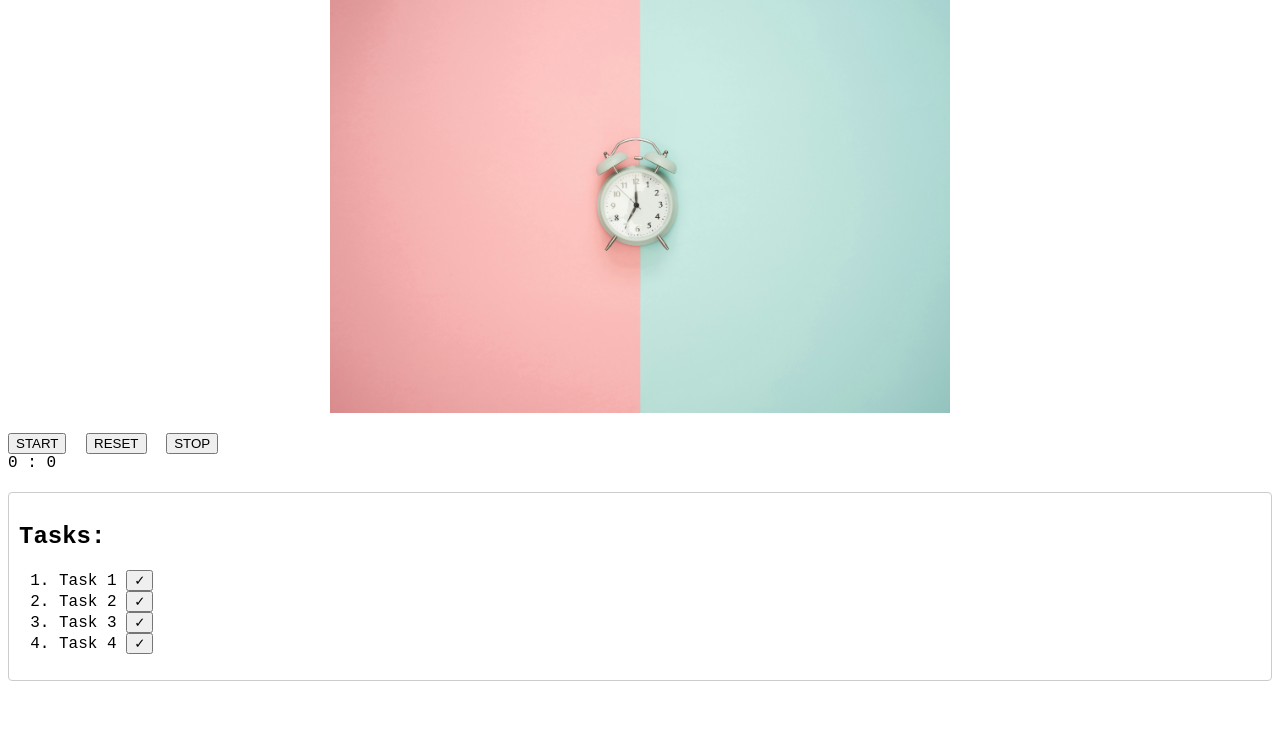
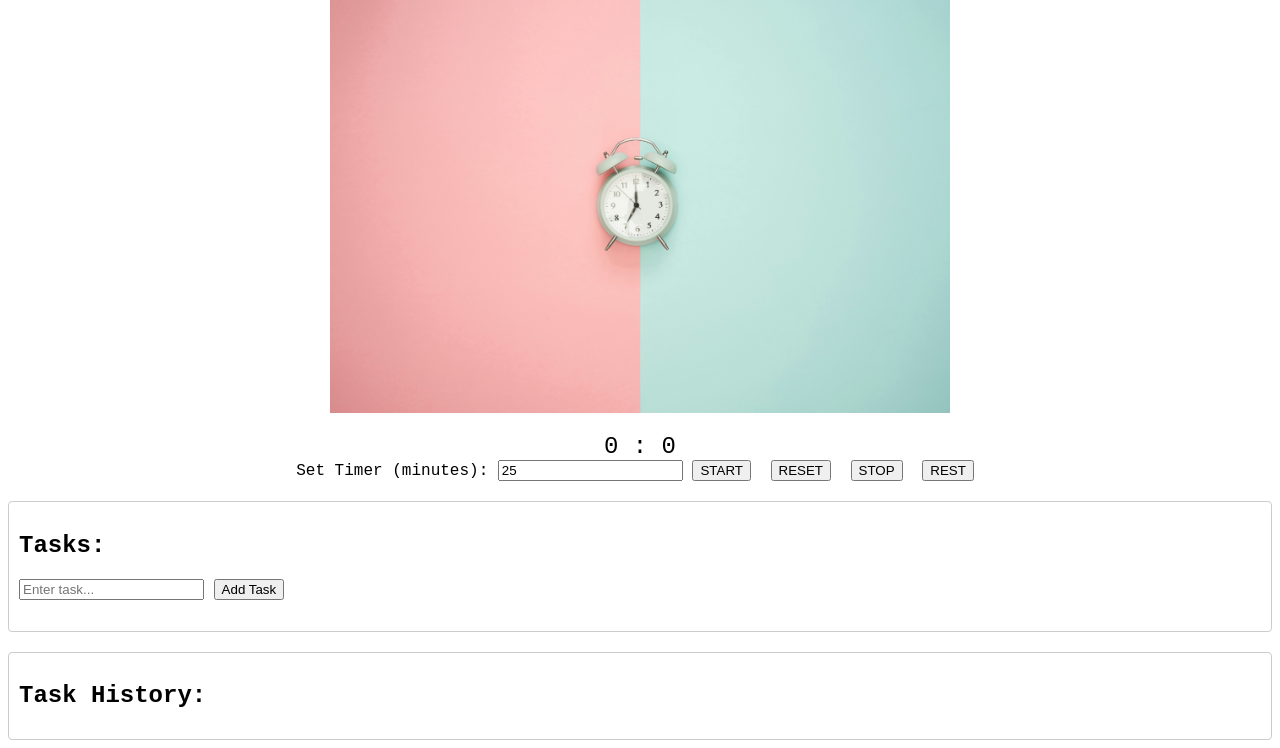
Before and after one commit to KanishkD2022/Pomodoro-GDSC, a Flask app: page / in a window 1280 px wide. Shown: the part 81-829 px from the top of the page. Before the commit the page ends 762 px from the top, so only its background shows below. Run offline with Flask 3, Linux system fonts and the light colour scheme.

Commit message:
added some additional features and completed the task and task history thing

```diff
--- a/app.py
+++ b/app.py
@@ -5,7 +5,7 @@ import time
 app = Flask(__name__)
 
 @app.route('/')
-def hello_World():
+def ht_ml_code():
   return render_template('index.html',)
 if __name__=='__main__':
   app.run(host='0.0.0.0', debug=True)
--- a/templates/index.html
+++ b/templates/index.html
@@ -16,9 +16,13 @@
     }
     .timer-container {
       margin-top: 20px;
+      text-align: center; /* Center the timer */
     }
     .timer-container button {
       margin-right: 10px;
+    }
+    .time-container {
+      font-size: 24px; /* Increase the font size of the timer */
     }
     .task-container {
       margin-top: 20px;
@@ -26,12 +30,14 @@
       padding: 10px;
       border-radius: 4px;
     }
-      .tasks-history {
+    .task-container input[type="text"] {
+      margin-bottom: 5px;
+    }
+    .task-history {
       margin-top: 20px;
       border: 1px solid #ccc;
       padding: 10px;
       border-radius: 4px;
-        display: none;
     }
   </style>
 </head>
@@ -39,47 +45,182 @@
   <h1>Pomodoro Timer</h1>
   <img src="static/banner.jpg" width="620" class="center" alt="Placeholder Image" />
   <div class="timer-container">
+    <div class="time-container">
+      <span id="minutes">0</span> : <span id="seconds">0</span>
+    </div>
+    <label for="userInput">Set Timer (minutes):</label>
+    <input type="number" id="userInput" min="1" step="1" value="25">
     <button id="start-timer">START</button>
     <button id="reset-timer">RESET</button>
     <button id="stop-timer">STOP</button>
-      <div class="time-container">
-        <span id="minutes">0</span> : <span id="seconds">0</span>
-      </div>
+    <button id="start-rest">REST</button> <!-- Changed the id to "start-rest" -->
   </div>
   <div class="task-container">
     <h2>Tasks:</h2>
-      <ol>
-        <li>
-          Task 1 <button class="check-task">✓</button>
-        </li>
-        <li>
-          Task 2 <button class="check-task">✓</button>
-        </li>
-        <li>
-          Task 3 <button class="check-task">✓</button>
-        </li>
-        <li>
-          Task 4 <button class="check-task">✓</button>
-        </li>
-      </ol>
+    <input type="text" id="taskInput" placeholder="Enter task...">
+    <button id="add-task">Add Task</button>
+    <ul id="taskList"></ul>
   </div>
-    <div class="tasks-history">
-      <button id="view-history">View History</button>
+  <div class="task-history">
     <h2>Task History:</h2>
-      <ol id="task-history"></ol>
+    <ul id="completedTaskList"></ul>
   </div>
   <script>
-      // Timer function
-      // ...
+    let timerInterval;
+    let totalSeconds = 0;
+    const minutesDisplay = document.getElementById('minutes');
+    const secondsDisplay = document.getElementById('seconds');
+    const startTimerButton = document.getElementById('start-timer');
+    const stopTimerButton = document.getElementById('stop-timer');
+    const resetTimerButton = document.getElementById('reset-timer');
+    const restButton = document.getElementById('start-rest');
+    const userInput = document.getElementById('userInput');
+    const taskInput = document.getElementById('taskInput');
+    const addTaskButton = document.getElementById('add-task');
+    const taskList = document.getElementById('taskList');
+    const completedTaskList = document.getElementById('completedTaskList');
 
-      // Button listeners for the tasks
-      // ...
+    function startTimer(duration) {
+      totalSeconds = duration * 60;
+      timerInterval = setInterval(updateTimer, 1000);
+      startTimerButton.disabled = true;
+      userInput.disabled = true;
+    }
 
-      // View History function
-      // ...
+    function stopTimer() {
+      clearInterval(timerInterval);
+      startTimerButton.disabled = false;
+      userInput.disabled = false;
+    }
 
-      // Add tasks to the history list
-      // ...
+    function resetTimer() {
+      clearInterval(timerInterval);
+      totalSeconds = 0;
+      updateTimerDisplay();
+      startTimerButton.disabled = false;
+      userInput.disabled = false;
+    }
+
+    function updateTimer() {
+      if (totalSeconds <= 0) {
+        clearInterval(timerInterval);
+        alert('Timer finished!');
+        startTimerButton.disabled = false;
+        userInput.disabled = false;
+      } else {
+        totalSeconds--;
+        updateTimerDisplay();
+      }
+    }
+
+    function updateTimerDisplay() {
+      const minutes = Math.floor(totalSeconds / 60);
+      const seconds = totalSeconds % 60;
+      minutesDisplay.textContent = minutes;
+      secondsDisplay.textContent = seconds < 10 ? '0' + seconds : seconds;
+    }
+
+    function startRest() {
+      stopTimer();
+      totalSeconds = 5 * 60; // 5 minutes rest time
+      updateTimerDisplay();
+      timerInterval = setInterval(updateTimer, 1000);
+      startTimerButton.disabled = true;
+      userInput.disabled = true;
+    }
+
+    function addTask() {
+      const taskText = taskInput.value.trim();
+      if (taskText !== '') {
+        const li = document.createElement('li');
+        li.textContent = taskText;
+        const completeButton = document.createElement('button');
+        completeButton.textContent = '✓';
+        completeButton.classList.add('complete-task');
+        li.appendChild(completeButton);
+
+        // Add delete button only if it's a new task
+        if (!li.querySelector('.delete-task')) {
+          const deleteButton = document.createElement('button');
+          deleteButton.textContent = 'Delete';
+          deleteButton.classList.add('delete-task');
+          li.appendChild(deleteButton);
+        }
+
+        taskList.appendChild(li);
+        taskInput.value = '';
+      }
+    }
+
+
+
+
+    function completeTask(task) {
+      if (!task.querySelector('.remove-task')) {
+        const removeButton = document.createElement('button');
+        removeButton.textContent = '✖';
+        removeButton.classList.add('remove-task');
+        task.appendChild(removeButton);
+      }
+      if (!task.querySelector('.delete-task')) {
+        const deleteButton = document.createElement('button');
+        deleteButton.textContent = 'Delete';
+        deleteButton.classList.add('delete-task');
+        task.appendChild(deleteButton);
+      }
+
+      const completeButton = task.querySelector('.complete-task');
+      completeButton.disabled = true;
+      task.style.textDecoration = 'line-through';
+      taskList.removeChild(task);
+      completedTaskList.appendChild(task);
+    }
+
+
+    function removeTask(task) {
+      task.remove();
+    }
+
+    function replaceTask(task) {
+      const completeButton = task.querySelector('.complete-task');
+      if (completeButton) {
+        completeButton.removeAttribute('disabled');
+      }
+
+      if (!task.querySelector('.delete-task')) {
+        const deleteButton = document.createElement('button');
+        deleteButton.textContent = 'Delete';
+        deleteButton.classList.add('delete-task');
+        task.appendChild(deleteButton);
+      }
+
+      task.style.textDecoration = 'none';
+      completedTaskList.removeChild(task);
+      taskList.appendChild(task);
+    }
+
+
+
+    addTaskButton.addEventListener('click', addTask);
+
+    document.addEventListener('click', function(event) {
+      if (event.target.classList.contains('complete-task')) {
+        completeTask(event.target.parentNode);
+      }
+      if (event.target.classList.contains('delete-task')) {
+                  removeTask(event.target.parentNode);
+                }
+                if (event.target.classList.contains('remove-task')) {
+                  replaceTask(event.target.parentNode);
+                }
+              });
+
+              startTimerButton.addEventListener('click', function() {
+                startTimer(parseInt(userInput.value));
+              });
+              stopTimerButton.addEventListener('click', stopTimer);
+              resetTimerButton.addEventListener('click', resetTimer);
+              restButton.addEventListener('click', startRest);
             </script>
           </body>
           </html>
```
Lines whose indentation alone changed are shown as unchanged.
